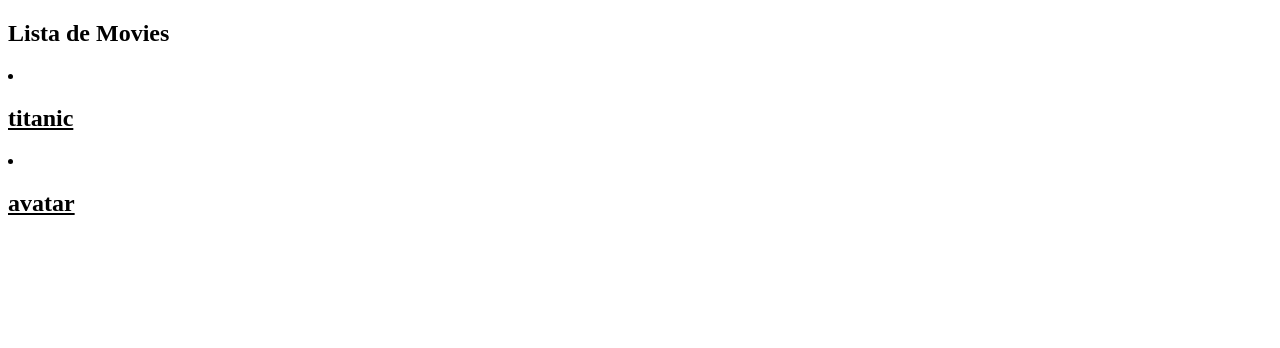
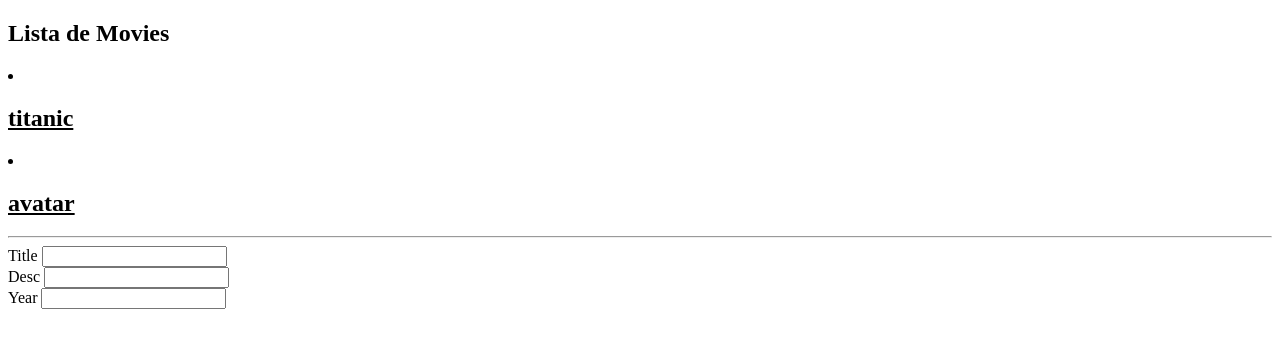
Before and after one commit to PedroSanMac/Djangular_videosCRUD, an Angular app in the folder crud/: page / in a window 1280 px wide. Shown: the top 348 px of the page. Built offline with nearby package versions, Linux system fonts and the light colour scheme; no server answers.

Commit message:
Se creo un formulario para ver los datos de las peliculas

```diff
--- a/crud/src/app/app.component.html
+++ b/crud/src/app/app.component.html
@@ -4,3 +4,7 @@
     <h2 (click)="movieClicked(movie)">{{ movie.title }}</h2>
   </li>
 </u>
+<hr>
+Title <input type="text" [(ngModel)]="title"/><br>
+Desc <input type="text" [(ngModel)]="desc"/><br>
+Year <input type="text" [(ngModel)]="year"/><br>
--- a/crud/src/app/app.component.ts
+++ b/crud/src/app/app.component.ts
@@ -9,6 +9,9 @@
 })
 export class AppComponent {
   movies = [{title: 'titanic'}, {title: 'avatar'}];
+  title : any;
+  desc : any;
+  year : any;
 
   constructor(private api:ApiService){
     this.getMovies();
@@ -28,7 +31,9 @@
     console.log(movie.id);
     this.api.getOneMovies(movie.id).subscribe(
       data => {
-        console.log(data)
+        this.title = data.title;
+        this.desc = data.desc;
+        this.year = data.year;
       },
       error => {
         console.log(error)
--- a/crud/src/app/app.module.ts
+++ b/crud/src/app/app.module.ts
@@ -1,5 +1,6 @@
 import { NgModule } from '@angular/core';
 import { BrowserModule } from '@angular/platform-browser';
+import { FormsModule } from '@angular/forms';
 
 import { AppRoutingModule } from './app-routing.module';
 import { AppComponent } from './app.component';
@@ -13,7 +14,8 @@
   imports: [
     BrowserModule,
     AppRoutingModule,
-    HttpClientModule
+    HttpClientModule,
+    FormsModule,
   ],
   providers: [],
   bootstrap: [AppComponent]
```
